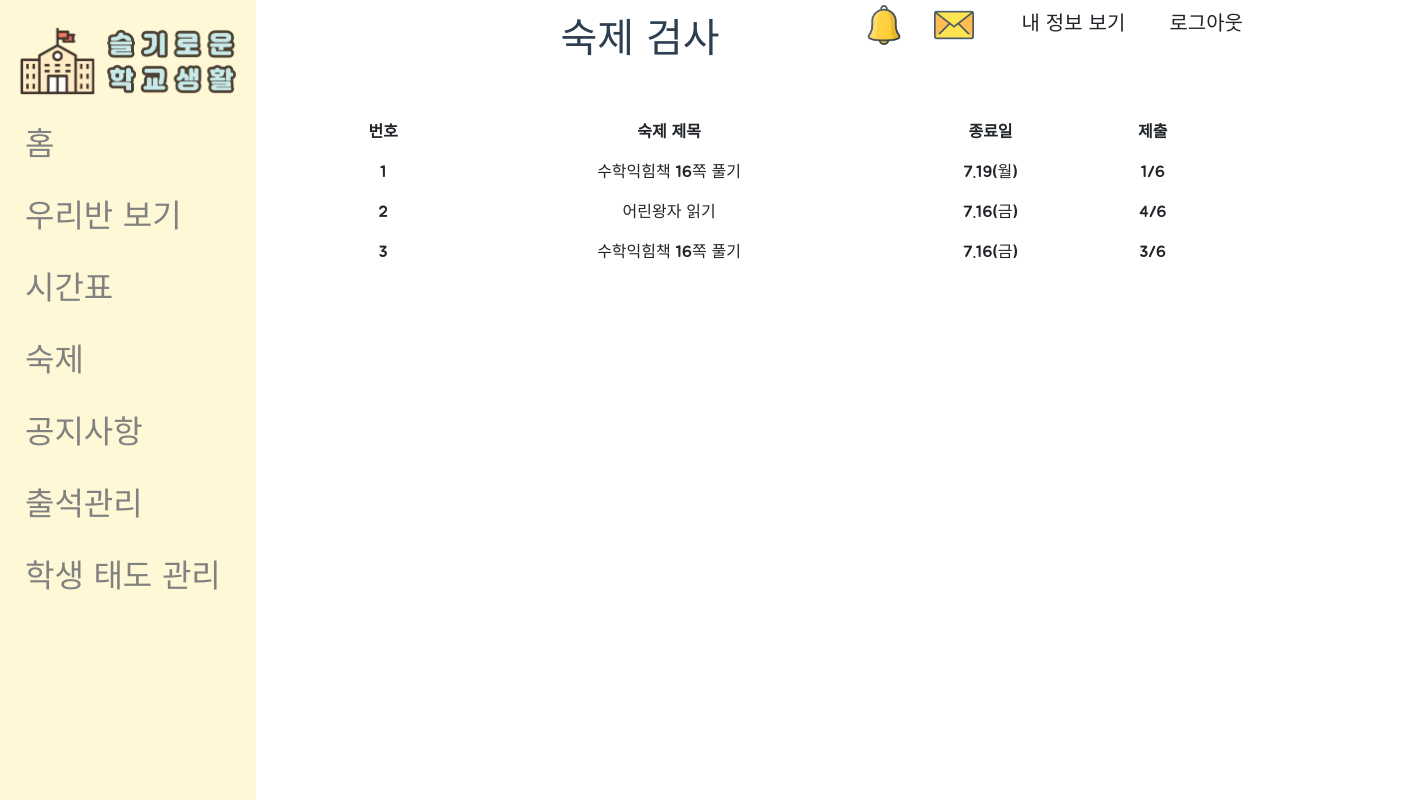
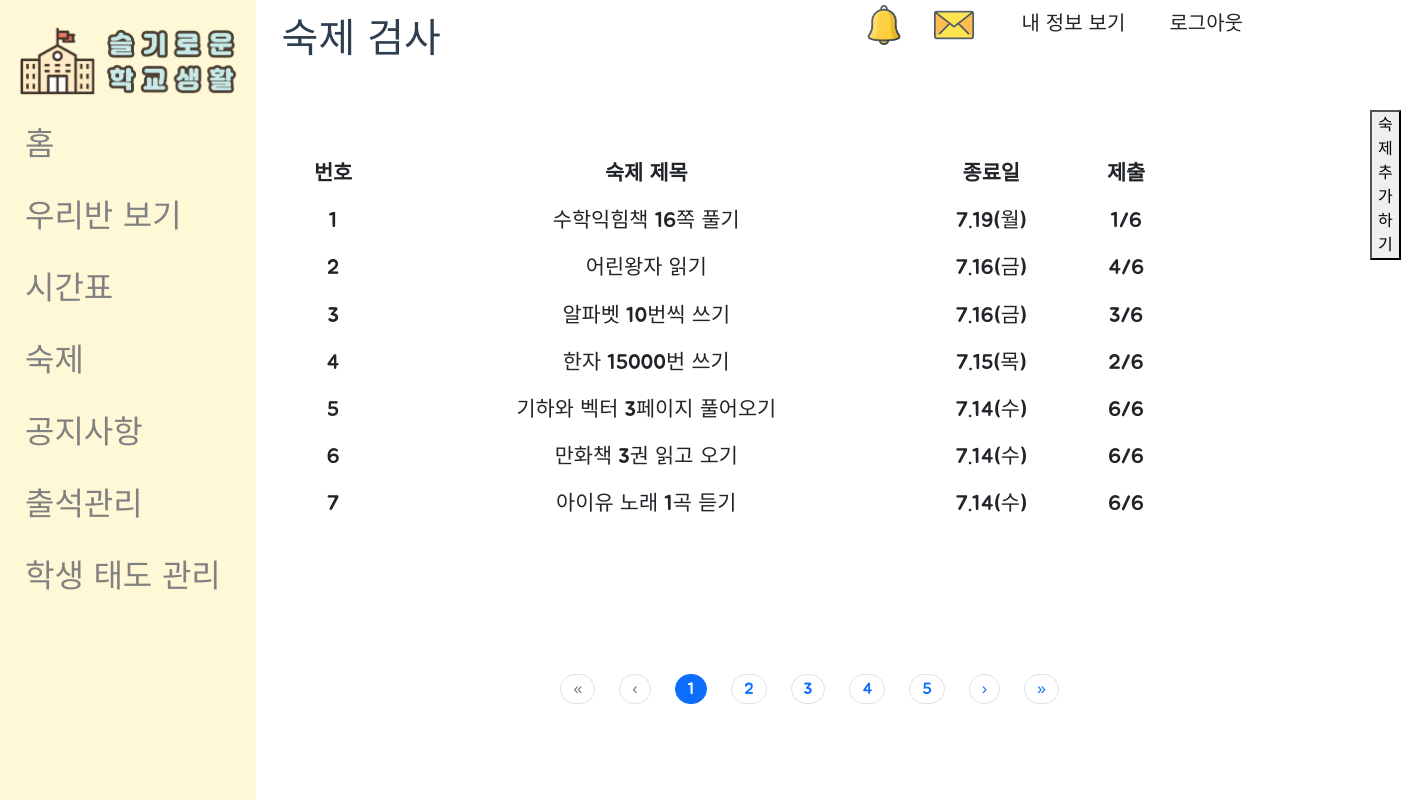
Before and after one commit to Jeong-Heui-Jin/wise_school, a Vue app in the folder frontend/: page /homework in a window 1280 px wide. Shown: the whole page, 1401 px wide, since content can reach past the window. Built offline with nearby package versions, Linux system fonts and the light colour scheme; a web font is replaced by a local one.

Commit message:
Create Pagination bar

```diff
--- a/frontend/src/views/AfterLogin/Homework.vue
+++ b/frontend/src/views/AfterLogin/Homework.vue
@@ -3,13 +3,12 @@
     <NavSideBar />
     <NavBar />
 
-    <h1>숙제 검사</h1>
+    <h1 id="homeworkTitle">숙제 검사</h1>
 
     <!-- 설정 목록
     :hover -> 마우스 포인터를 어디 올렸는지 표시
-    :small -> table의 사이즈를 작게할 것인지
+    :small -> table의 사이즈를 작게할 것인지(false 처리)
     :borderless -> border 없앰
-    :items -> items에 있는 모든 데이터를 가져온다.
     -->
     <b-table
       id="homeworkForm"
@@ -19,14 +18,31 @@
       :items="items"
       :fields="fields"
     >
+      <!-- 번호 column -->
       <template #cell(index)="data">
         {{ data.index + 1 }}
       </template>
 
+      <!-- items column -->
       <template #cell(items)="data">
         {{ data.items }}
       </template>
     </b-table>
+
+    <!-- Homework Create Button -->
+    <button id="homeworkCreateBtn" @click="goHomeworkCreate()">
+      숙제 추가하기
+    </button>
+
+    <!-- Pagination -->
+    <div class="mt-3">
+      <b-pagination
+        id="paginationForm"
+        v-model="currentPage"
+        pills
+        :total-rows="rows"
+      ></b-pagination>
+    </div>
   </div>
 </template>
 
@@ -38,27 +54,50 @@ export default {
   name: "Homework",
   data() {
     return {
+      rows: 100,
+      currentPage: 1,
       fields: [
+        // Title name 변경
         { key: "index", label: "번호" },
-        { key: "homeworkTitle", label: "숙제 제목" },
-        { key: "endDate", label: "종료일" },
+        { key: "Title", label: "숙제 제목" },
+        { key: "EndTime", label: "종료일" },
         { key: "submitInfo", label: "제출" },
       ],
       items: [
         {
-          homeworkTitle: "수학익힘책 16쪽 풀기",
-          endDate: "7.19(월)",
+          Title: "수학익힘책 16쪽 풀기",
+          EndTime: "7.19(월)",
           submitInfo: "1/6",
         },
         {
-          homeworkTitle: "어린왕자 읽기",
-          endDate: "7.16(금)",
+          Title: "어린왕자 읽기",
+          EndTime: "7.16(금)",
           submitInfo: "4/6",
         },
         {
-          homeworkTitle: "수학익힘책 16쪽 풀기",
-          endDate: "7.16(금)",
+          Title: "알파벳 10번씩 쓰기",
+          EndTime: "7.16(금)",
           submitInfo: "3/6",
+        },
+        {
+          Title: "한자 15000번 쓰기",
+          EndTime: "7.15(목)",
+          submitInfo: "2/6",
+        },
+        {
+          Title: "기하와 벡터 3페이지 풀어오기",
+          EndTime: "7.14(수)",
+          submitInfo: "6/6",
+        },
+        {
+          Title: "만화책 3권 읽고 오기",
+          EndTime: "7.14(수)",
+          submitInfo: "6/6",
+        },
+        {
+          Title: "아이유 노래 1곡 듣기",
+          EndTime: "7.14(수)",
+          submitInfo: "6/6",
         },
       ],
     };
@@ -67,19 +106,47 @@ export default {
     NavSideBar,
     NavBar,
   },
+  methods: {
+    goHomeworkCreate: function () {
+      window.open("/homework_create", "_self");
+    },
+  },
 };
 </script>
 
 <style>
+#homeworkTitle {
+  position: absolute;
+  left: 22%;
+}
+
 #homeworkForm {
   position: absolute;
 
+  /* 최대 가로/세로 길이 설정 */
+  /* 너비는 최소/최대 길이 동일 설정 */
   max-width: 70%;
   min-width: 70%;
   max-height: 75%;
   /* min-height: 75%; */
 
-  top: 112px;
-  left: 25%;
+  top: 150px;
+  left: 22%;
+
+  /* font-size 증가 */
+  font-size: 130%;
+}
+
+#homeworkCreateBtn {
+  position: absolute;
+  top: 110px;
+  left: 1370px;
+}
+
+#paginationForm {
+  position: absolute;
+
+  left: 43%;
+  bottom: 10%;
 }
 </style>
```
